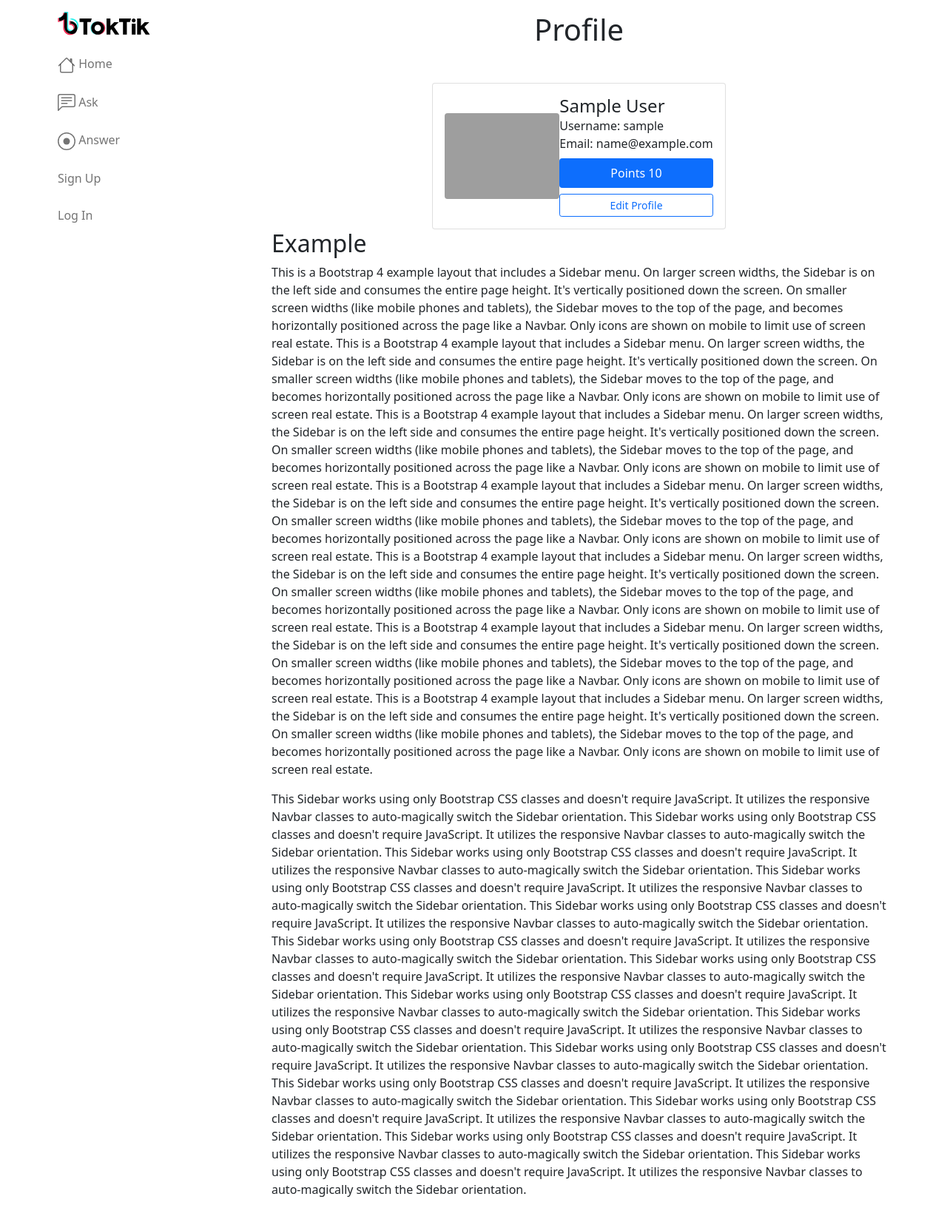
After one commit to restfulry/toktik, a Django app: page /profile/1/ in a window 1280 px wide. The commit adds this page. Shown: the whole page at 74% size. Run offline with Django 3.2, Linux system fonts and the light colour scheme; tables that the repository leaves empty hold one stand-in row (values such as "Sample post"); grey boxes are pictures that could not be loaded.

Commit message:
add profile detail template and path

```diff
--- a/main_app/templates/base.html
+++ b/main_app/templates/base.html
@@ -171,6 +171,7 @@
                     <span class="d-none d-md-inline"> Answer</span></a
                   >
                 </li>
+                {% if user.is_authenticated %}
                 <li class="nav-item" style="margin-bottom: 10px">
                   <a class="nav-link pl-0" href="#">
                     <svg
@@ -189,7 +190,7 @@
                   >
                 </li>
                 <li class="nav-item" style="margin-bottom: 10px">
-                  <a class="nav-link pl-0" href="#">
+                  <a class="nav-link pl-0" href="{% url 'profile' user.id %}">
                     <svg
                       xmlns="http://www.w3.org/2000/svg"
                       width="24"
@@ -205,7 +206,6 @@
                     <span class="d-none d-md-inline"> Profile</span></a
                   >
                 </li>
-                {% if user.is_authenticated %}
                 <li class="nav-item" style="margin-bottom: 10px">
                   <a class="nav-link pl-0" href="{% url 'logout' %}">
                     <span class="d-none d-md-inline"> Logout</span></a
--- /dev/null
+++ b/main_app/templates/profile/detail.html
@@ -0,0 +1,39 @@
+{% extends 'base.html' %} {% block content %}
+
+<h1 class="text-center">Profile</h1>
+
+<div class="container mt-5 d-flex justify-content-center">
+  <div class="card p-3">
+    <div class="d-flex align-items-center">
+      <div class="image">
+        <img
+          src="https://cdn0.iconfinder.com/data/icons/internet-2020/1080/tiktokgradient-512.png"
+          class="rounded"
+          width="155"
+        />
+      </div>
+      <div class="ml-3 w-100">
+        <h4 class="mb-0 mt-0">
+          {{ member.first_name }} {{ member.last_name }}
+        </h4>
+        <span>Username: {{ member.user }}</span>
+        <br />
+        <span>Email: {{ member.email }}</span>
+        <div
+          class="p-2 mt-2 bg-primary d-flex justify-content-center rounded text-white stats"
+        >
+          <div class="row text-center">
+            <span class="articles">Points {{ member.points }}</span>
+          </div>
+        </div>
+        <div class="button mt-2 d-flex flex-row align-items-center">
+          <button class="btn btn-sm btn-outline-primary w-100">
+            Edit Profile
+          </button>
+        </div>
+      </div>
+    </div>
+  </div>
+</div>
+
+{% endblock %}
--- a/main_app/urls.py
+++ b/main_app/urls.py
@@ -4,4 +4,5 @@ from . import views
 urlpatterns = [
     path('', views.home, name='home'),
     path('accounts/signup/', views.signup, name='signup'),
+    path('profile/<int:member_id>/', views.profile_detail, name='profile'),
 ]
--- a/main_app/views.py
+++ b/main_app/views.py
@@ -1,6 +1,7 @@
 from django.shortcuts import render, redirect
 from django.contrib.auth import login, authenticate
 from .forms import SignUpForm
+from .models import Member
 
 
 def home(request):
@@ -28,3 +29,10 @@ def signup(request):
     form = SignUpForm()
     context = {'form': form, 'error_message': error_message}
     return render(request, 'registration/signup.html', context)
+
+
+def profile_detail(request, member_id):
+    member = Member.objects.get(id=member_id)
+    return render(request, 'profile/detail.html', {
+        'member': member
+    })
```
